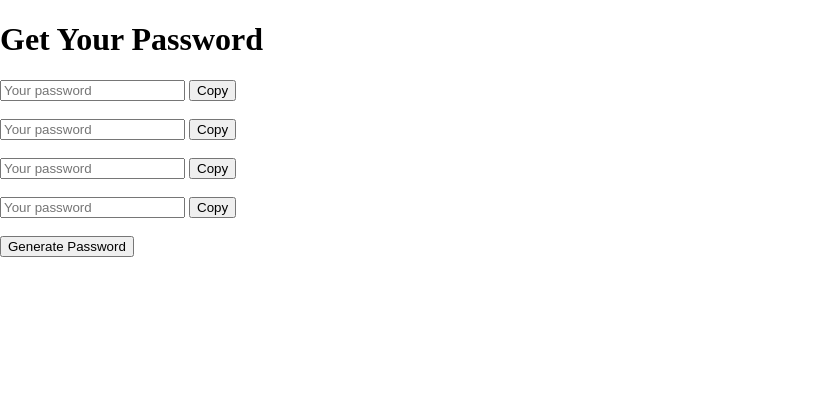
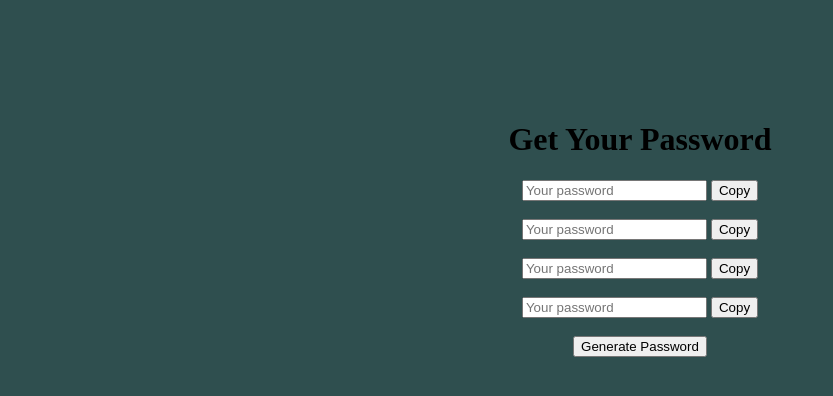
Before and after one commit to Cristim01/Password-Generator, a plain HTML site: page index.html in a window 1280 px wide. Shown: the whole page, without its empty margins (0-833 px from the left). Drawn offline with Linux system fonts and the light colour scheme.

Commit message:
Update style.css

```diff
--- a/style.css
+++ b/style.css
@@ -2,3 +2,9 @@
     margin: 0;
     padding: 0;
 }
+
+body {
+    background-color:darkslategray;
+    text-align: center;
+    padding: 100px;
+}
```
